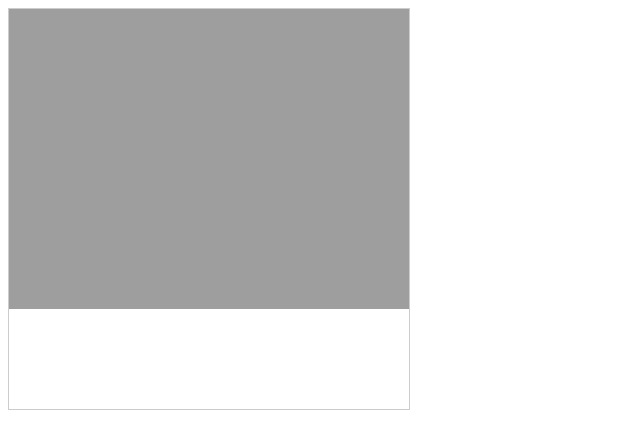
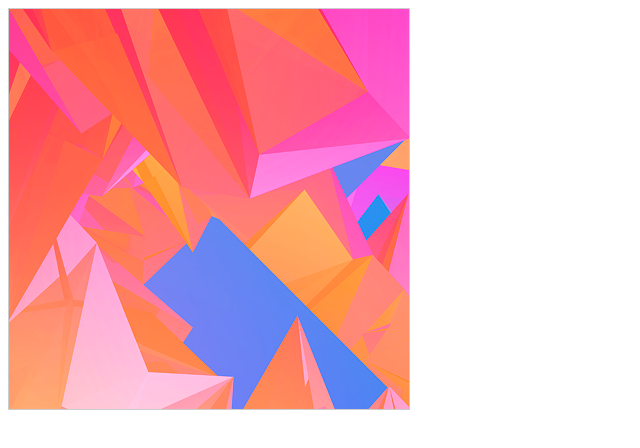
Before and after one commit to luogao/canvas-learning, a plain HTML site: page server-demo/index.html in a window 1280 px wide. Shown: the whole page, without its empty margins (0-640 px from the left). Drawn offline with Linux system fonts and the light colour scheme.

Commit message:
拾色器测试成功

```diff
--- a/server-demo/index.html
+++ b/server-demo/index.html
@@ -1,4 +1,5 @@
 <html>
+
 <head>
     <style>
         #canvas {
@@ -9,9 +10,9 @@
 
 <body>
     <canvas id="canvas" width="400" height="400"></canvas>
+    <img src="./3342.jpg" id="img" alt="">
     <div id="color"></div>
-    <script src="./index.js">
-
+    <script src="index.js">
     </script>
 </body>
 
--- a/server-demo/index.js
+++ b/server-demo/index.js
@@ -2,15 +2,11 @@ window.onload = function () {
     draw()
 }
 function draw() {
-    var img = new Image();
-    img.src = 'https://mdn.mozillademos.org/files/5397/rhino.jpg';
-    img.crossOrigin = "Anonymous"
+    var img = document.getElementById('img');
     var canvas = document.getElementById('canvas');
     var ctx = canvas.getContext('2d')
-    img.onload = function () {
-        ctx.drawImage(img, 0, 0)
-        img.style.display = 'none';
-    }
+    ctx.drawImage(img, 0, 0)
+    img.style.display = 'none';
     var color = document.getElementById('color');
     function pick(event) {
         var x = event.layerX;
```
